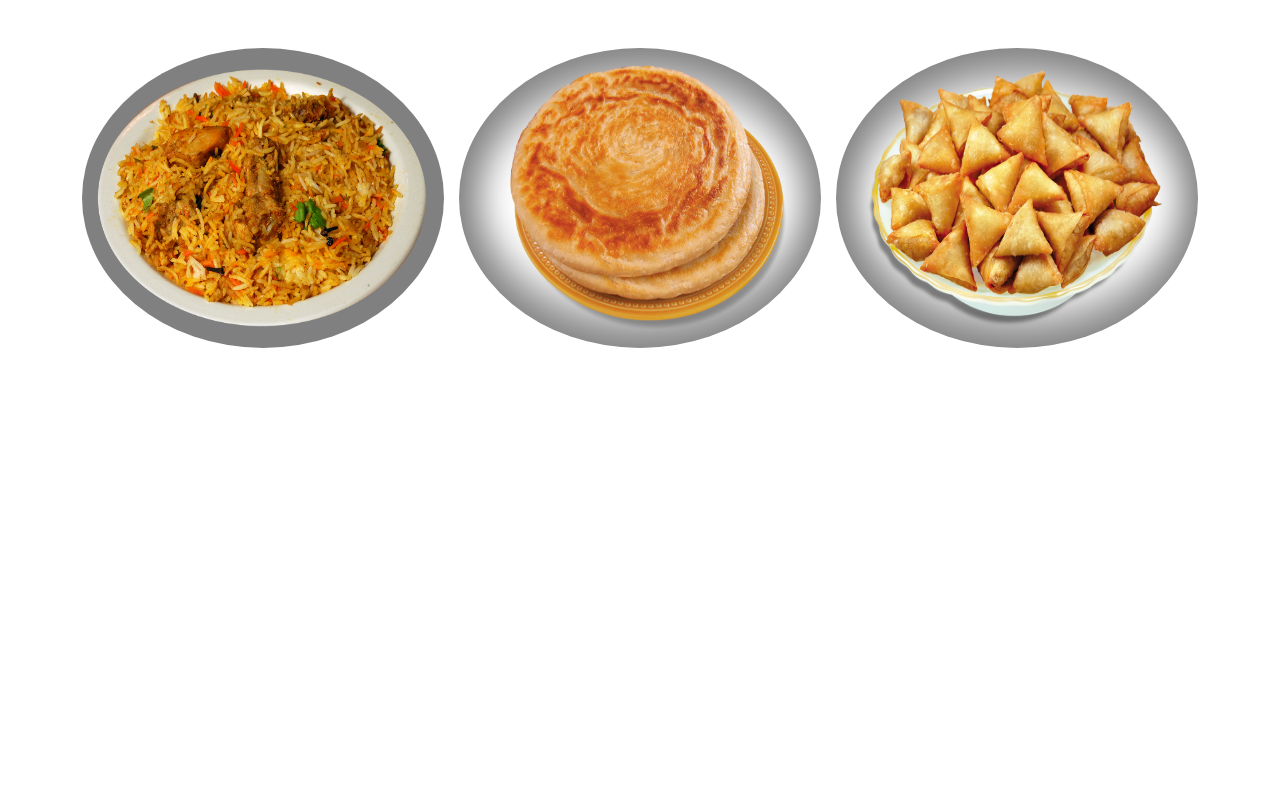
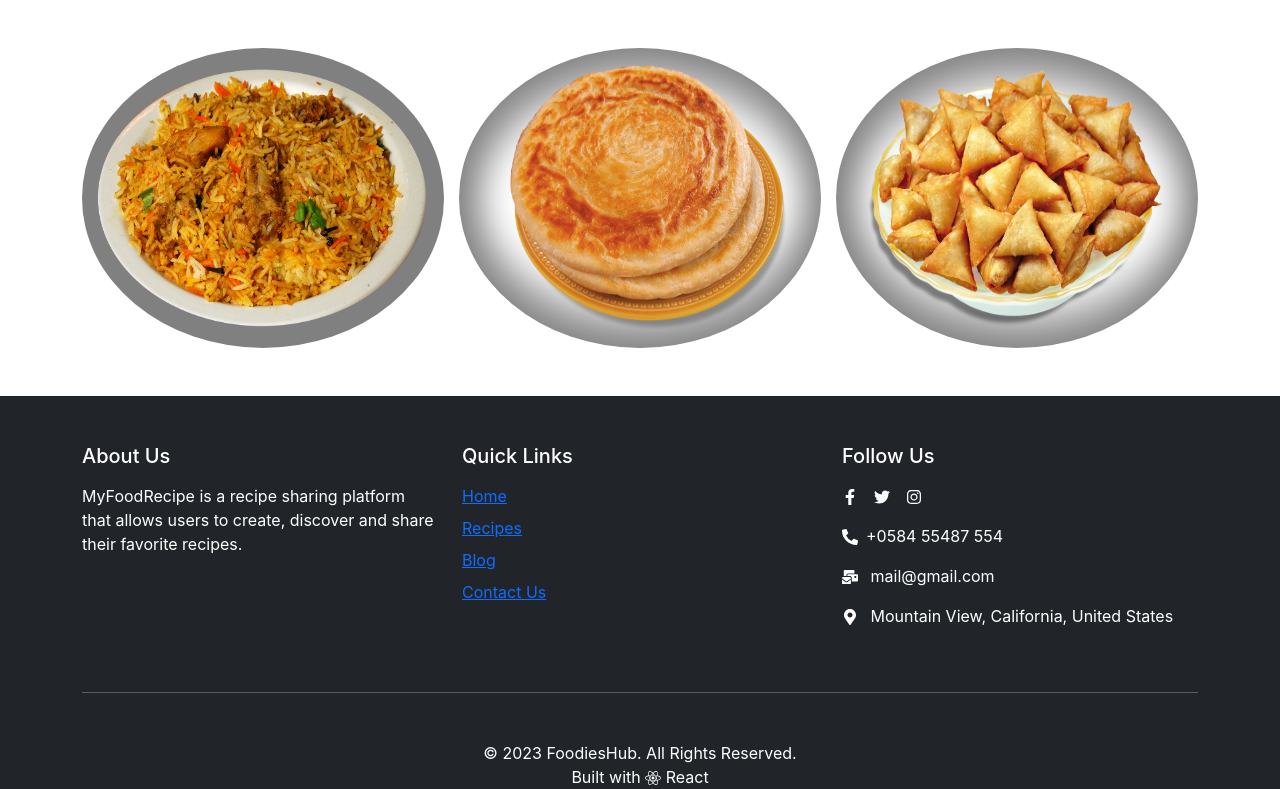
Before and after one commit to sanaullahsaber/foodies-hub, a React (Vite) app: page / in a window 1280 px wide. Shown: the part 1110-1899 px from the top of the page. Before the commit the page ends 1506 px from the top, so only its background shows below. Built offline with nearby package versions, Linux system fonts and the light colour scheme.

Commit message:
footer added

```diff
--- a/src/pages/Shared/Footer/Footer.jsx
+++ b/src/pages/Shared/Footer/Footer.jsx
@@ -1,9 +1,82 @@
 import React from 'react';
+import { Col, Container, Row } from 'react-bootstrap';
+import { FaFacebookF, FaTwitter, FaInstagram, FaReact, FaPhoneAlt, FaMailBulk, FaMapMarkerAlt } from "react-icons/fa";
 
 const Footer = () => {
   return (
-    <div>
-
+    <div style={{ backgroundColor: "black" }}>
+      <footer className="bg-dark text-white pt-5">
+        <Container>
+          <Row>
+            <Col xs={12} md={4}>
+              <h5 className="mb-3">About Us</h5>
+              <p className="">
+                MyFoodRecipe is a recipe sharing platform that allows users to
+                create, discover and share their favorite recipes.
+              </p>
+            </Col>
+            <Col xs={12} md={4}>
+              <h5 className="mb-3">Quick Links</h5>
+              <ul className="list-unstyled">
+                <li className="mb-2">
+                  <a href="#" className="">
+                    Home
+                  </a>
+                </li>
+                <li className="mb-2">
+                  <a href="#" className="">
+                    Recipes
+                  </a>
+                </li>
+                <li className="mb-2">
+                  <a href="#" className="">
+                    Blog
+                  </a>
+                </li>
+                <li className="mb-2">
+                  <a href="#" className="">
+                    Contact Us
+                  </a>
+                </li>
+              </ul>
+            </Col>
+            <Col xs={12} md={4}>
+              <h5 className="mb-3">Follow Us</h5>
+              <ul className="list-unstyled d-flex justify-content-start">
+                <li className="me-3">
+                  <a href="#">
+                    <FaFacebookF className="text-white" />
+                  </a>
+                </li>
+                <li className="me-3">
+                  <a href="#">
+                    <FaTwitter className="text-white" />
+                  </a>
+                </li>
+                <li className="me-3">
+                  <a href="#">
+                    <FaInstagram className="text-white" />
+                  </a>
+                </li>
+              </ul>
+              <p><FaPhoneAlt className='text-white me-2'></FaPhoneAlt>+0584 55487 554</p>
+              <p> <FaMailBulk className='text-white me-2'></FaMailBulk> mail@gmail.com</p>
+              <p> <FaMapMarkerAlt className='text-white me-2'></FaMapMarkerAlt> Mountain View, California, United States</p>
+            </Col>
+          </Row>
+          <hr className="my-5" />
+          <Row>
+            <Col xs={12} className="text-center">
+              <p className=" mb-0">
+                © 2023 FoodiesHub. All Rights Reserved.
+              </p>
+              <p className=" mb-0">
+                Built with <FaReact></FaReact> React
+              </p>
+            </Col>
+          </Row>
+        </Container>
+      </footer>
     </div>
   );
 };
```
